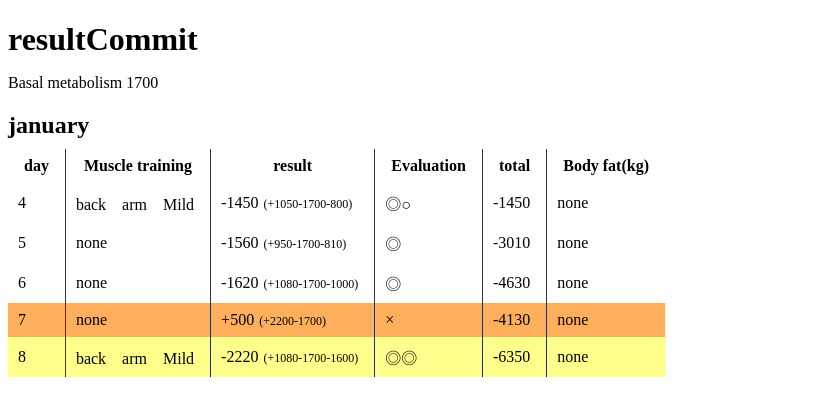
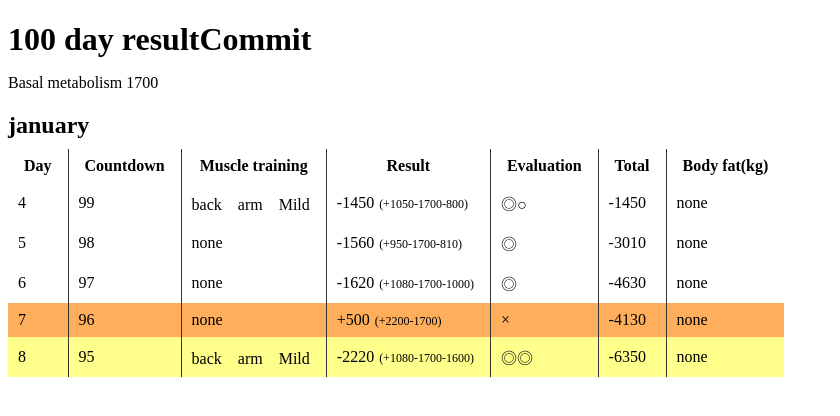
Before and after one commit to kunishige-suzuki/test, a plain HTML site: page index.html in a window 1280 px wide. Shown: the whole page, without its empty margins (0-840 px from the left). Drawn offline with Linux system fonts and the light colour scheme.

Commit message:
カウントダウン追加
平均1200だったので100日でプログラムの区切りを設定し

```diff
--- a/index.html
+++ b/index.html
@@ -4,7 +4,7 @@
   <meta charset="UTF-8">
   <meta name="viewport" content="width=device-width, initial-scale=1.0">
   <meta http-equiv="X-UA-Compatible" content="ie=edge">
-  <title>Document</title>
+  <title>100 day resultCommit</title>
 </head>
 <body>
   <style media="screen">
@@ -35,17 +35,17 @@
     background-color: #ffaf5c;
   }
   </style>
-  <h1>resultCommit</h1>
+  <h1>100 day resultCommit</h1>
   <p>Basal metabolism 1700</p>
   <section>
     <h2><time>january</time></h2>
 <table>
-  <tr><th>day</th><th>Muscle training</th><th>result</th><th>Evaluation</th><th>total</th><th>Body fat(kg)</th></tr>
-  <tr><td><time>4</time></td><td>back　arm　Mild</td><td>-1450<span>(+1050-1700-800)</span></td><td>◎○</td><td>-1450</td><td>none</td></tr>
-  <tr><td><time>5</time></td><td>none</td><td>-1560<span>(+950-1700-810)</span></td><td>◎</td><td>-3010</td><td>none</td></tr>
-  <tr><td><time>6</time></td><td>none</td><td>-1620<span>(+1080-1700-1000)</span></td><td>◎</td><td>-4630</td><td>none</td></tr>
-  <tr class="cheat"><td><time>7</time></td><td>none</td><td>+500<span>(+2200-1700)</span></td><td>×</td><td>-4130</td><td>none</td></tr>
-  <tr><td><time>8</time></td><td>back　arm　Mild</td><td>-2220<span>(+1080-1700-1600)</span></td><td>◎◎</td><td>-6350</td><td>none</td></tr>
+  <tr><th>Day</th><th>Countdown</th><th>Muscle training</th><th>Result</th><th>Evaluation</th><th>Total</th><th>Body fat(kg)</th></tr>
+  <tr><td><time>4</time></td><td>99</td><td>back　arm　Mild</td><td>-1450<span>(+1050-1700-800)</span></td><td>◎○</td><td>-1450</td><td>none</td></tr>
+  <tr><td><time>5</time></td><td>98</td><td>none</td><td>-1560<span>(+950-1700-810)</span></td><td>◎</td><td>-3010</td><td>none</td></tr>
+  <tr><td><time>6</time></td><td>97</td><td>none</td><td>-1620<span>(+1080-1700-1000)</span></td><td>◎</td><td>-4630</td><td>none</td></tr>
+  <tr class="cheat"><td><time>7</time><td>96</td></td><td>none</td><td>+500<span>(+2200-1700)</span></td><td>×</td><td>-4130</td><td>none</td></tr>
+  <tr><td><time>8</time></td><td>95</td><td>back　arm　Mild</td><td>-2220<span>(+1080-1700-1600)</span></td><td>◎◎</td><td>-6350</td><td>none</td></tr>
 </table>
   </section>
 </body>
```
